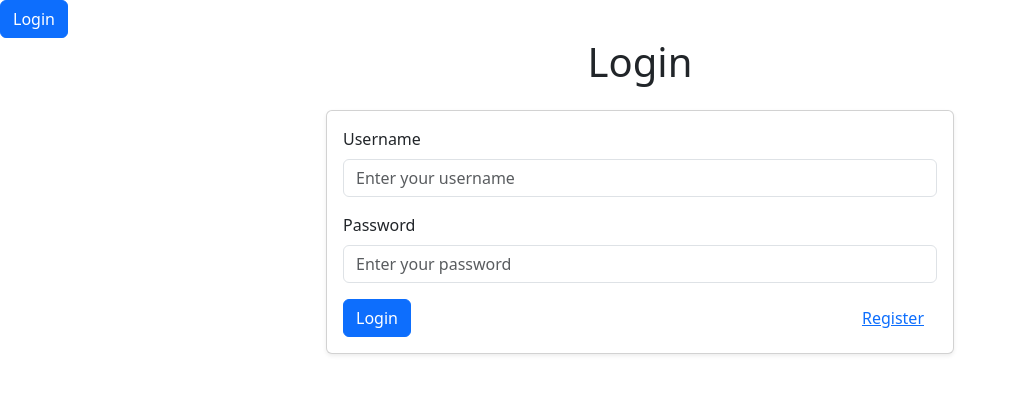
After one commit to ru2t7/Saas_Project, a Flask app: page /login in a window 1280 px wide. The commit adds this page. Shown: the top 394 px of the page, without its empty margins (0-1017 px from the left). Run offline with Flask 3, Linux system fonts and the light colour scheme.

Commit message:
Adding user login

```diff
--- a/app.py
+++ b/app.py
@@ -3,7 +3,14 @@ from flask_sqlalchemy import SQLAlchemy
 from flask_migrate import Migrate
 from sqlalchemy import func
 from datetime import datetime
+from flask_login import UserMixin
+from werkzeug.security import generate_password_hash, check_password_hash
+from flask_login import LoginManager
+from flask import flash, redirect
+from flask_login import login_user, logout_user, login_required
+import os
 app = Flask(__name__)
+app.secret_key = os.environ.get('SECRET_KEY', 'fallback_secret_key')
 
 # Configure the database URI for PostgreSQL
 app.config[
@@ -13,6 +20,18 @@ app.config['SQLALCHEMY_TRACK_MODIFICATIONS'] = False  # Disables SQLAlchemy modi
 # Initialize database and migration tools
 db = SQLAlchemy(app)
 migrate = Migrate(app, db)
+
+class User(db.Model, UserMixin):
+    id = db.Column(db.Integer, primary_key=True)
+    username = db.Column(db.String(150), unique=True, nullable=False)
+    password_hash = db.Column(db.String(200), nullable=False)
+
+    def set_password(self, password):
+        self.password_hash = generate_password_hash(password)
+
+    def check_password(self, password):
+        return check_password_hash(self.password_hash, password)
+
 
 
 
@@ -43,6 +62,36 @@ class Task(db.Model):
     def formatted_deadline(self):
         return self.deadline.strftime('%d %b %y')  # Format like "20 Oct 24"
 
+
+login_manager = LoginManager(app)
+login_manager.login_view = 'login'
+
+
+
+@login_manager.user_loader
+def load_user(user_id):
+    return User.query.get(int(user_id))
+
+@app.route('/login', methods=['GET', 'POST'])
+def login():
+    if request.method == 'POST':
+        username = request.form['username']
+        password = request.form['password']
+        user = User.query.filter_by(username=username).first()
+        if user and user.check_password(password):
+            login_user(user)
+            flash('Logged in successfully.')
+            return redirect(url_for('index'))
+        else:
+            flash('Invalid username or password.')
+    return render_template('login.html')
+
+@app.route('/logout')
+@login_required
+def logout():
+    logout_user()
+    flash('Logged out successfully.')
+    return redirect(url_for('login'))
 
 @app.route('/')
 def index():
@@ -97,6 +146,7 @@ def index():
 
 
 @app.route('/add', methods=['GET', 'POST'])
+@login_required
 def add_task():
     if request.method == 'POST':
         title = request.form['title']
@@ -119,6 +169,7 @@ def add_task():
 
 
 @app.route('/delete/<int:id>')
+@login_required
 def delete_task(id):
     task = Task.query.get_or_404(id)
     try:
@@ -130,6 +181,7 @@ def delete_task(id):
 
 
 @app.route('/update_status/<int:id>')
+@login_required
 def update_status(id):
     # Get the task by its ID
     task = Task.query.get_or_404(id)
@@ -143,6 +195,22 @@ def update_status(id):
     # Redirect back to the index page
     return redirect(url_for('index'))
 
+@app.route('/register', methods=['GET', 'POST'])
+def register():
+    if request.method == 'POST':
+        username = request.form['username']
+        password = request.form['password']
+        if User.query.filter_by(username=username).first():
+            flash('Username already exists.')
+            return redirect(url_for('register'))
+        new_user = User(username=username)
+        new_user.set_password(password)
+        db.session.add(new_user)
+        db.session.commit()
+        flash('User registered successfully.')
+        return redirect(url_for('login'))
+    return render_template('register.html')
+
 
 if __name__ == "__main__":
     app.run(debug=True)
--- a/templates/base.html
+++ b/templates/base.html
@@ -27,6 +27,15 @@
         }
     </style>
 <body>
+	<nav>
+        <!-- Example Navbar -->
+        {% if current_user.is_authenticated %}
+            <p>Welcome, {{ current_user.username }}!</p>
+            <a href="{{ url_for('logout') }}" class="btn btn-danger">Logout</a>
+        {% else %}
+            <a href="{{ url_for('login') }}" class="btn btn-primary">Login</a>
+        {% endif %}
+    </nav>
     {% block content %}{% endblock %}
     <!-- Bootstrap Bundle with Popper -->
     <script src="https://cdn.jsdelivr.net/npm/bootstrap@5.3.0/dist/js/bootstrap.bundle.min.js"></script>
--- /dev/null
+++ b/templates/login.html
@@ -0,0 +1,37 @@
+{% extends "base.html" %}
+
+{% block content %}
+<h1 class="text-center mb-4">Login</h1>
+
+<!-- Login Form -->
+<div class="row justify-content-center">
+    <div class="col-md-6">
+        <div class="card shadow-sm">
+            <div class="card-body">
+                <form method="POST" action="{{ url_for('login') }}">
+                    <div class="form-group mb-3">
+                        <label for="username" class="form-label">Username</label>
+                        <input type="text" name="username" id="username" class="form-control" placeholder="Enter your username" required>
+                    </div>
+
+                    <div class="form-group mb-3">
+                        <label for="password" class="form-label">Password</label>
+                        <input type="password" name="password" id="password" class="form-control" placeholder="Enter your password" required>
+                    </div>
+
+                    {% if message %}
+                    <div class="alert alert-danger" role="alert">
+                        {{ message }}
+                    </div>
+                    {% endif %}
+
+                    <div class="d-flex justify-content-between align-items-center">
+                        <button type="submit" class="btn btn-primary">Login</button>
+                        <a href="{{ url_for('register') }}" class="btn btn-link">Register</a>
+                    </div>
+                </form>
+            </div>
+        </div>
+    </div>
+</div>
+{% endblock %}
```
Also changed, not shown: migrations/versions/7fb82c18a7d0_add_user_model.py (added, +34 -0 lines), templates/register.html (added, +23 -0 lines).
